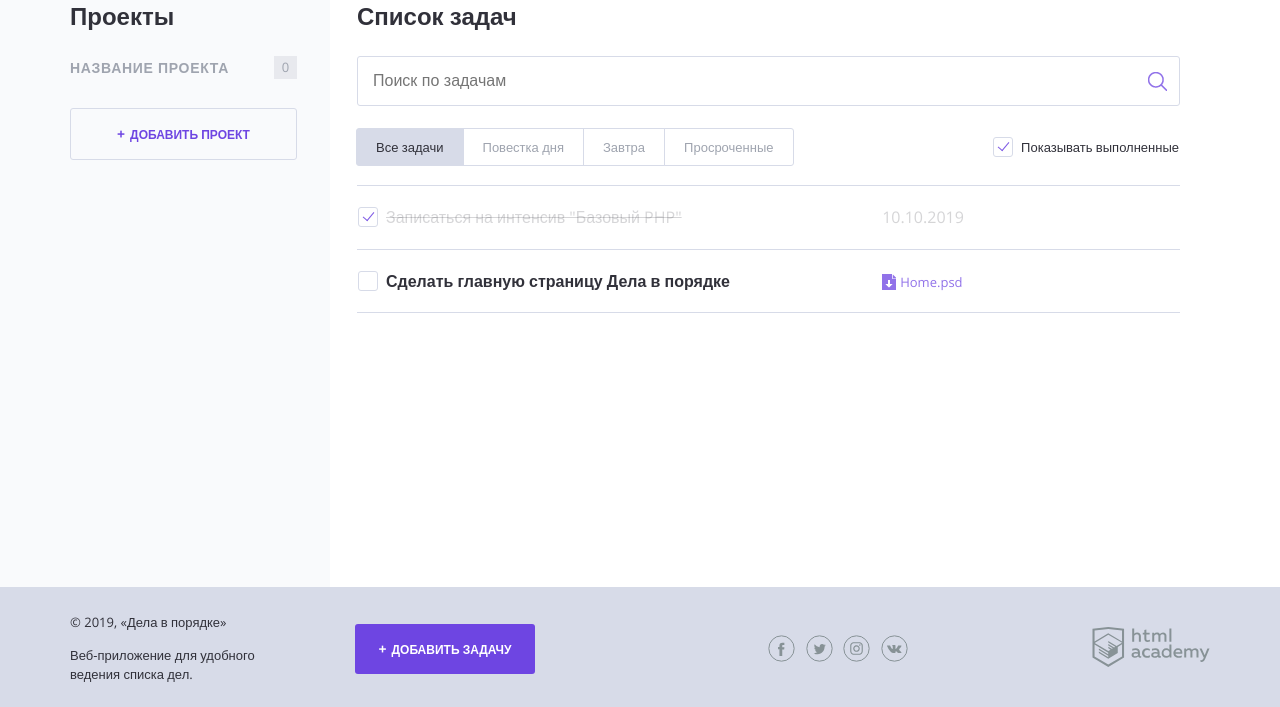
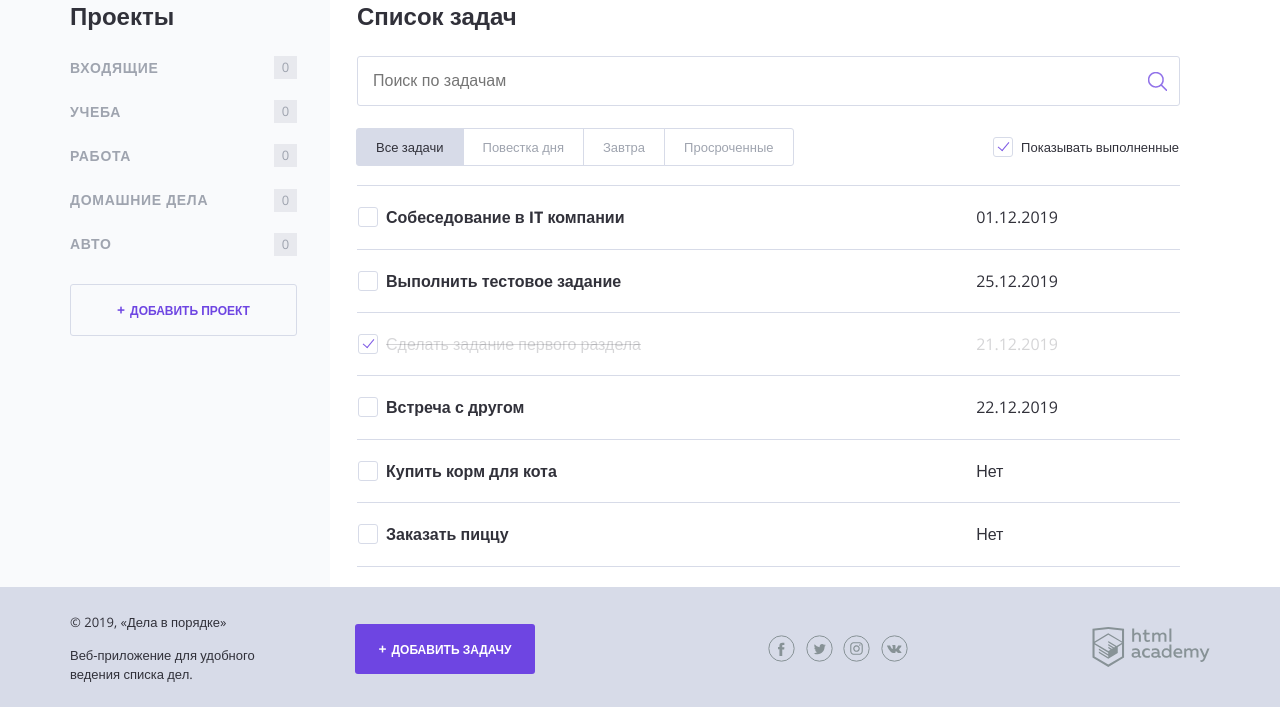
Before and after one commit to IrinaLogvinovich/146479-doingsdone, a PHP site: page / in a window 1280 px wide. Shown: the part 93-800 px from the top of the page. Run offline with PHP 8.4, Linux system fonts and the light colour scheme.

Commit message:
Выврд данных циклом

```diff
--- a/index.php
+++ b/index.php
@@ -1,6 +1,47 @@
 <?php
 // показывать или нет выполненные задачи
 $show_complete_tasks = rand(0, 1);
+
+$projects = ["Входящие", "Учеба", "Работа", "Домашние дела", "Авто"];
+
+$tasks = [
+    0 => [
+        "name"           => "Собеседование в IT компании",
+        "execution_date" => "01.12.2019",
+        "category"       => "Работа",
+        "is_done"        => "Нет"
+    ],
+    1 => [
+        "name"           => "Выполнить тестовое задание",
+        "execution_date" => "25.12.2019",
+        "category"       => "Работа",
+        "is_done"        => "Нет"
+    ],
+    2 => [
+        "name"           => "Сделать задание первого раздела",
+        "execution_date" => "21.12.2019",
+        "category"       => "Учеба",
+        "is_done"        => "Да"
+    ],
+    3 => [
+        "name"           => "Встреча с другом",
+        "execution_date" => "22.12.2019",
+        "category"       => "Входящие",
+        "is_done"        => "Нет"
+    ],
+    4 => [
+        "name"           => "Купить корм для кота",
+        "execution_date" => "Нет",
+        "category"       => "Домашние дела",
+        "is_done"        => "Нет"
+    ],
+    5 => [
+        "name"           => "Заказать пиццу",
+        "execution_date" => "Нет",
+        "category"       => "Домашние дела",
+        "is_done"        => "Нет"
+    ]
+];
 ?>
 <!DOCTYPE html>
 <html lang="ru">
@@ -46,10 +87,12 @@ $show_complete_tasks = rand(0, 1);
 
                 <nav class="main-navigation">
                     <ul class="main-navigation__list">
+                    <? foreach($projects as $key => $value): ?>
                         <li class="main-navigation__list-item">
-                            <a class="main-navigation__list-item-link" href="#">Название проекта</a>
+                            <a class="main-navigation__list-item-link" href="#"><? print($value); ?></a>
                             <span class="main-navigation__list-item-count">0</span>
                         </li>
+                    <? endforeach; ?>
                     </ul>
                 </nav>
 
@@ -83,36 +126,21 @@ $show_complete_tasks = rand(0, 1);
 
                 <table class="tasks">
 
-                    <?if ($show_complete_tasks === 1) :?>
-                    <tr class="tasks__item task task--completed">
+                <? foreach ($tasks as $key => $value) : ?>
+                    <? if ($show_complete_tasks === 1 or ($show_complete_tasks === 0 and $value["is_done"] !== "Да")) : ?>
+                    <tr class="tasks__item task <? if($value["is_done"] === "Да") {print("task--completed");}; ?>">
                         <td class="task__select">
                             <label class="checkbox task__checkbox">
-                                <input class="checkbox__input visually-hidden" type="checkbox" checked>
-                                <span class="checkbox__text">Записаться на интенсив "Базовый PHP"</span>
+                                <input class="checkbox__input visually-hidden" type="checkbox" <? if($value["is_done"] === "Да") {print("checked");}; ?>>
+                                <span class="checkbox__text"><? print($value["name"]); ?></span>
                             </label>
                         </td>
-                        <td class="task__date">10.10.2019</td>
+                        <td class="task__date"><? print($value["execution_date"]); ?></td>
+                        <td class="task__controls"></td>
+                    </tr>
+                    <? endif; ?>
+                <? endforeach; ?>
 
-                        <td class="task__controls">
-                        </td>
-                    </tr>
-                    <?endif;?>
-
-                    <tr class="tasks__item task">
-                        <td class="task__select">
-                            <label class="checkbox task__checkbox">
-                                <input class="checkbox__input visually-hidden task__checkbox" type="checkbox" value="1">
-                                <span class="checkbox__text">Сделать главную страницу Дела в порядке</span>
-                            </label>
-                        </td>
-
-                        <td class="task__file">
-                            <a class="download-link" href="#">Home.psd</a>
-                        </td>
-
-                        <td class="task__date"></td>
-                    </tr>
-                    <!--показывать следующий тег <tr/>, если переменная $show_complete_tasks равна единице-->
                 </table>
             </main>
         </div>
```
